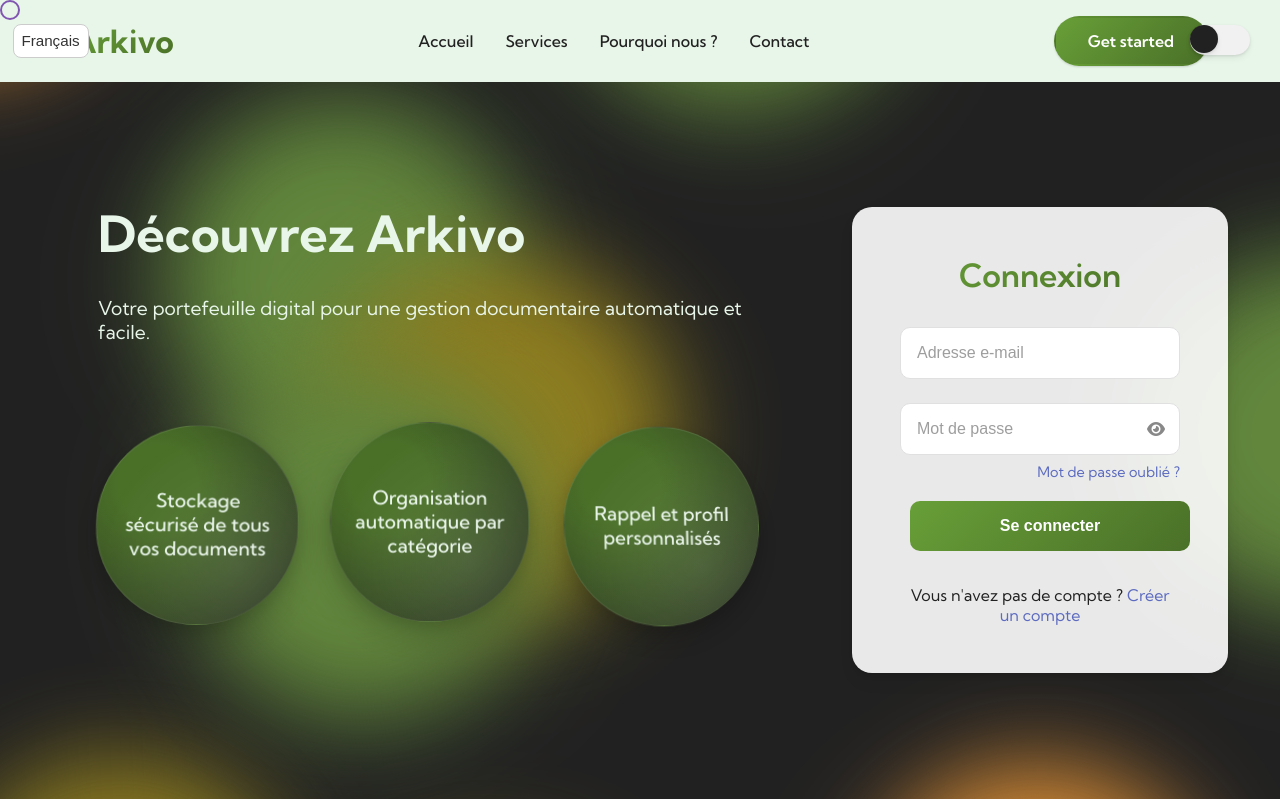
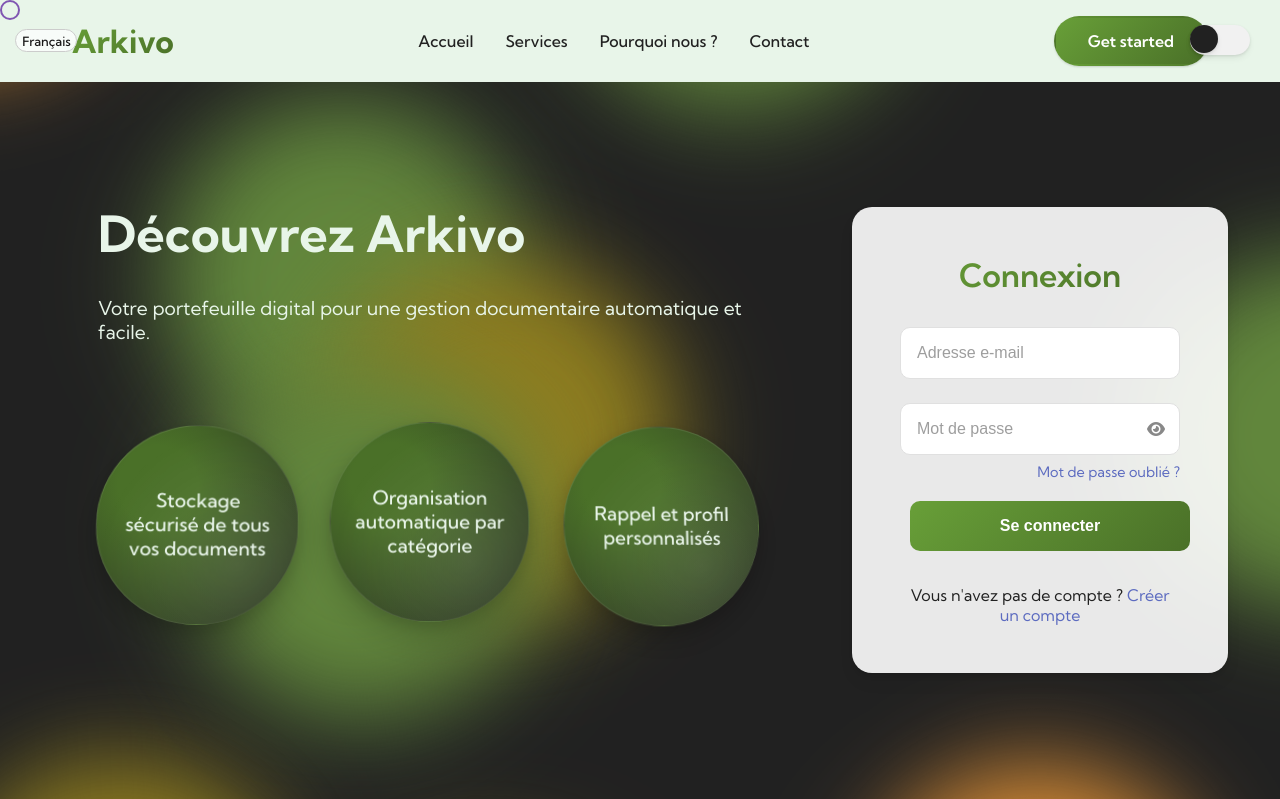
Before and after one commit to HasnaAmal/PFA, a Flask app: page / in a window 1280 px wide. Shown: the top 799 px of the page. Run offline with Flask 3, Linux system fonts and the light colour scheme.

Commit message:
Update style.css

```diff
--- a/static/css/style.css
+++ b/static/css/style.css
@@ -1382,12 +1382,15 @@
 
 .language-select {
   appearance: none;
-  background-color: #ffffff;
-  color: #333;
-  font-size: 0.95rem;
-  padding: 0.5em ;
+  font-family: "Kumbh Sans", sans-serif;
+  background-color: #ffffffb7;
+  color: #181717;
+  font-size: 0.8rem;
+  font-weight:500 ;
+  padding: 0.3em 0.4em 0.2em 0.5em;
   border: 1px solid #ccc;
-  border-radius: 8px;
+  border-radius: 40px;
+  margin-left: 2px;
   cursor: pointer;
   background-size: 1em;
   transition: border-color 0.2s ease, box-shadow 0.2s ease;
@@ -1395,6 +1398,6 @@
 
 .language-select:focus {
   outline: none;
-  border-color: #4CAF50;
+  border-color: var(--sage-darker);
   box-shadow: 0 0 0 2px rgba(76, 175, 80, 0.3);
 }
```
